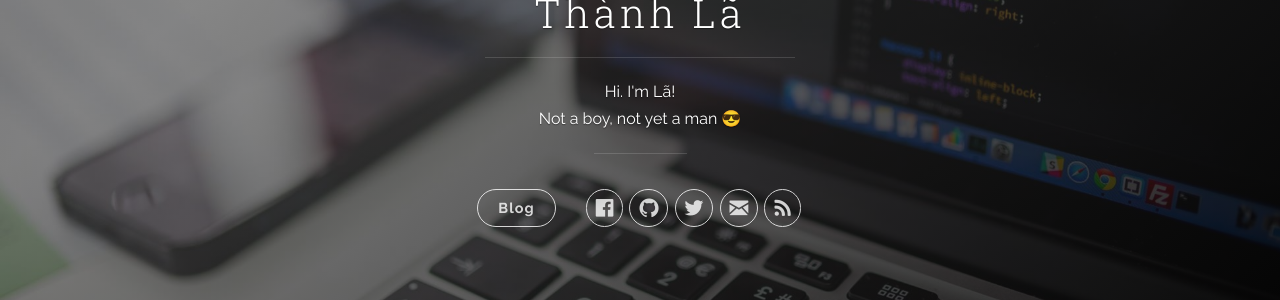
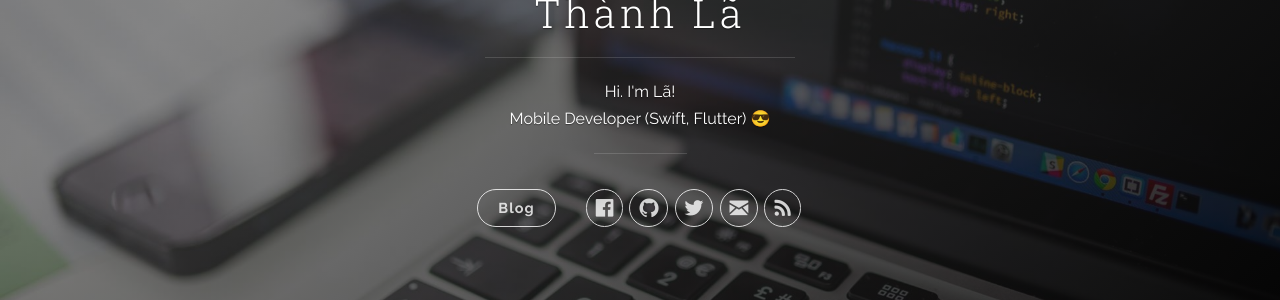
Before and after one commit to thanhladev/thanhladev.github.io, a Jekyll site: the page built from index.html, in a window 1280 px wide. Shown: the part 424-724 px from the top of the page. Built offline with Jekyll 4.4.1, drawn with Linux system fonts in a browser that asks for light colours.

Commit message:
Update header.html

```diff
--- a/_includes/header.html
+++ b/_includes/header.html
@@ -11,7 +11,7 @@
         <hr class="panel-cover__divider">
         <p class="panel-cover__description">
           Hi. I'm Lã!<br />
-          Not a boy, not yet a man 😎
+          Mobile Developer (Swift, Flutter) 😎
         </p>
         <hr class="panel-cover__divider panel-cover__divider--secondary">
 
```
